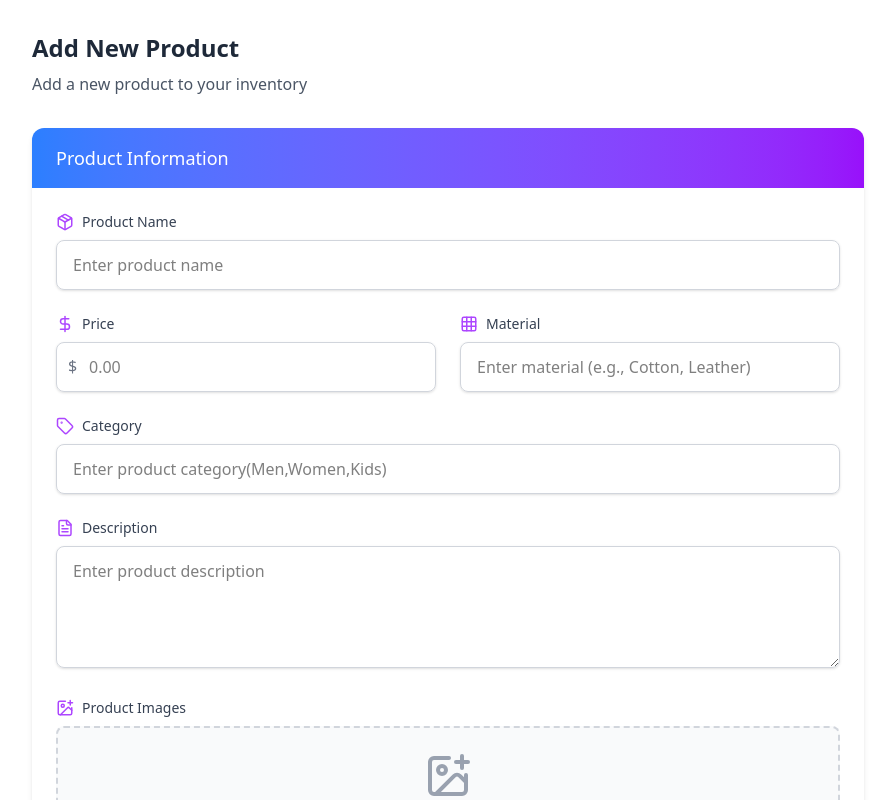
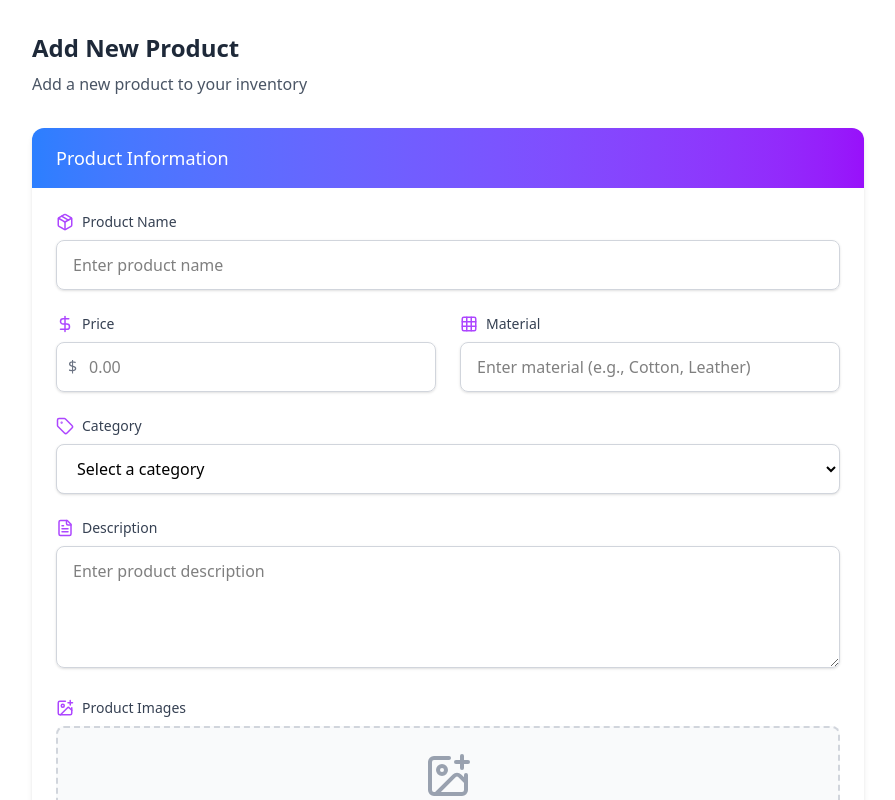
Before and after one commit to Chamu1003/Lizard, a React (Vite) app in the folder Frontend/: page /seller/add-product in a window 1280 px wide. Shown: the top 800 px of the page, without its empty margins (192-1087 px from the left). Built offline with nearby package versions, Linux system fonts and the light colour scheme.

Commit message:
Refactor code structure for improved readability and maintainability

```diff
--- a/Frontend/src/pages/AddProduct.jsx
+++ b/Frontend/src/pages/AddProduct.jsx
@@ -15,6 +15,16 @@ function AddProduct() {
     category: "",
     images: []
   });
+
+  // Predefined categories
+  const categories = [
+    { value: "", label: "Select a category" },
+    { value: "Men", label: "Men's Clothing" },
+    { value: "Women", label: "Women's Clothing" },
+    { value: "Kids", label: "Kids' Clothing" },
+    { value: "Accessories", label: "Accessories" },
+    { value: "Footwear", label: "Footwear" }
+  ];
 
   const [errors, setErrors] = useState({});
   const [isSubmitting, setIsSubmitting] = useState(false);
@@ -44,7 +54,7 @@ function AddProduct() {
       newErrors.price = "Enter a valid price.";
     if (!formData.designMaterial.trim()) newErrors.designMaterial = "Material is required.";
     if (!formData.description.trim()) newErrors.description = "Description is required.";
-    if (!formData.category.trim()) newErrors.category = "Category is required.";
+    if (!formData.category) newErrors.category = "Please select a category.";
     if (!formData.images.length) {
       newErrors.images = "At least one image is required.";
     } else {
@@ -195,21 +205,25 @@ function AddProduct() {
             </div>
           </div>
 
-          {/* Category */}
+          {/* Category Dropdown */}
           <div className="space-y-2">
             <label htmlFor="category" className="flex items-center gap-2 text-sm font-medium text-gray-700">
               <Tag size={18} className="text-purple-500" />
               Category
             </label>
-            <input
-              type="text"
+            <select
               id="category"
               name="category"
-              placeholder="Enter product category(Men,Women,Kids)"
               value={formData.category}
               onChange={handleChange}
-              className="w-full px-4 py-3 border border-gray-300 rounded-lg shadow-sm focus:ring-2 focus:ring-purple-500 focus:border-purple-500"
-            />
+              className="w-full px-4 py-3 border border-gray-300 rounded-lg shadow-sm focus:ring-2 focus:ring-purple-500 focus:border-purple-500 bg-white"
+            >
+              {categories.map((category) => (
+                <option key={category.value} value={category.value}>
+                  {category.label}
+                </option>
+              ))}
+            </select>
             {errors.category && <p className="text-red-500 text-sm">{errors.category}</p>}
           </div>
 
```
Also changed, not shown: 4 other files (tests, documents, lock files or other folders).
